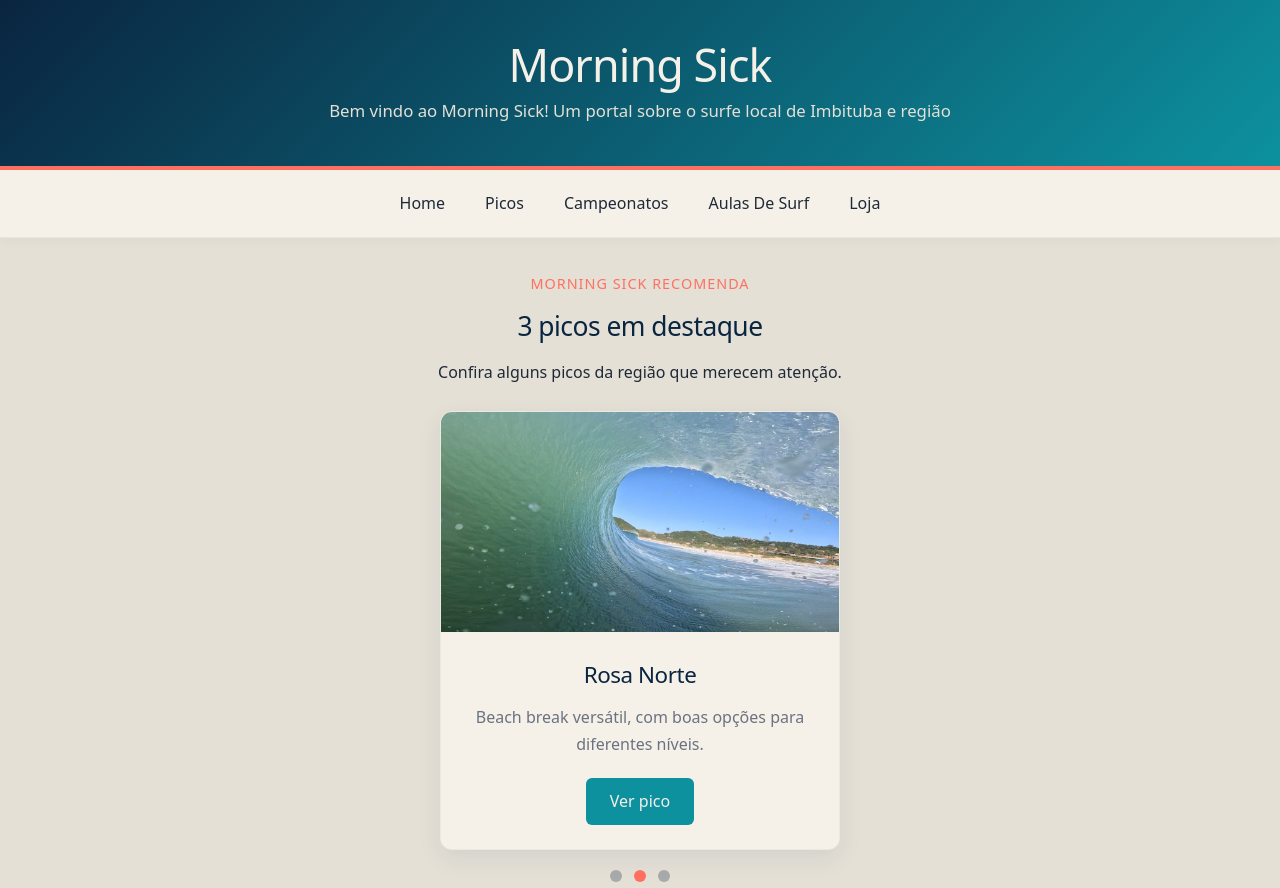
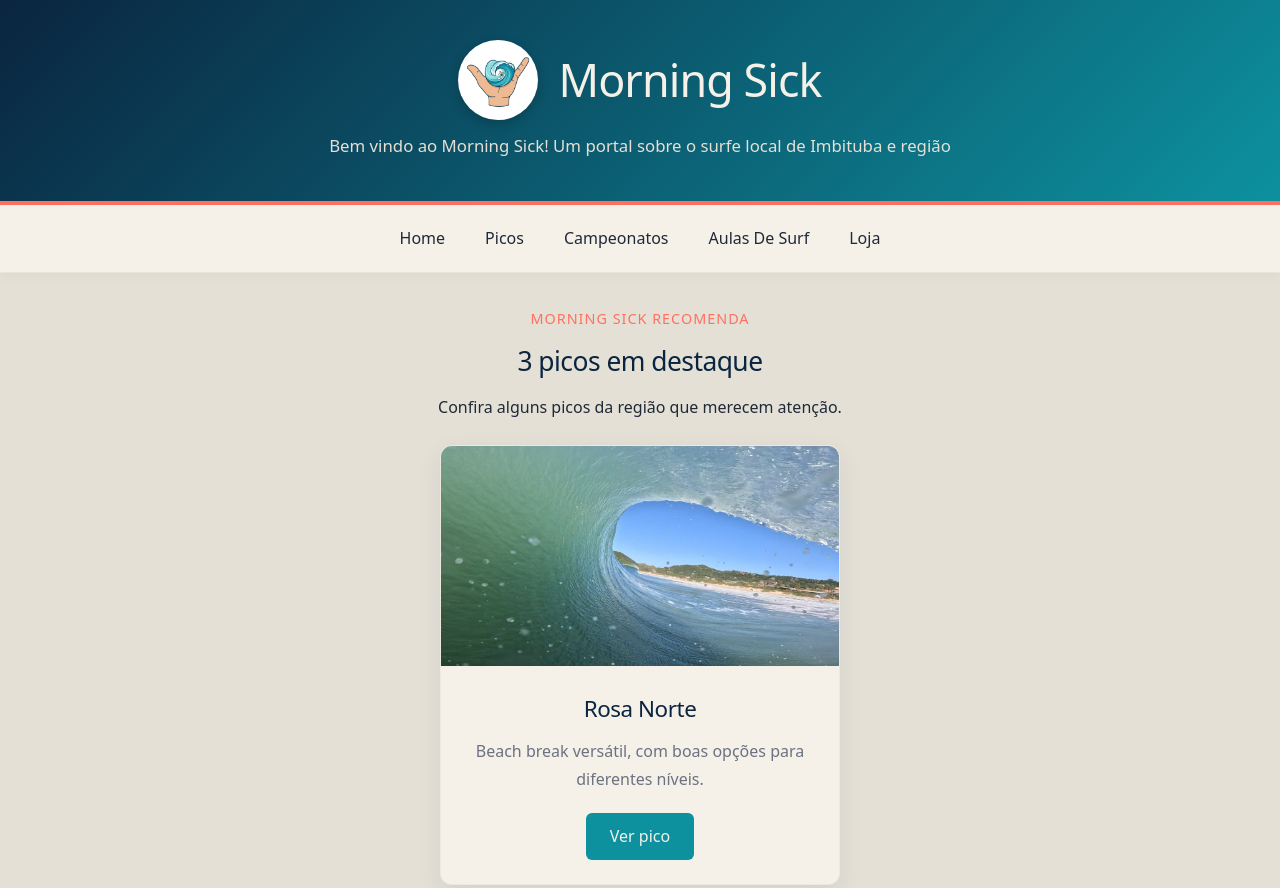
Before and after one commit to itzigrao/Portal-de-Surf-Local, a plain HTML site: page index.html in a window 1280 px wide. Shown: the top 888 px of the page. Drawn offline with Linux system fonts and the light colour scheme.

Commit message:
feat: add site logo and implement global CSS styling

```diff
--- a/assets/css/style.css
+++ b/assets/css/style.css
@@ -49,6 +49,21 @@ header,
     padding: 40px 20px;
     text-align: center;
     border-bottom: 4px solid var(--color-action);
+}
+
+.header-title-container {
+    display: flex;
+    align-items: center;
+    justify-content: center;
+    gap: 20px;
+    margin-bottom: 12px;
+}
+
+.site-logo {
+    max-width: 80px;
+    margin: 0;
+    border-radius: 50%;
+    box-shadow: 0 4px 12px rgba(0,0,0,0.2);
 }
 
 header h1,
--- a/index.html
+++ b/index.html
@@ -11,7 +11,10 @@
 
 <body>
     <header>
-        <h1>Morning Sick</h1>
+        <div class="header-title-container">
+            <img src="assets/img/logo.png" alt="Morning Sick Logo" class="site-logo">
+            <h1>Morning Sick</h1>
+        </div>
         <p>Bem vindo ao Morning Sick! Um portal sobre o surfe local de Imbituba e região</p>
 
     </header>
```
Also changed, not shown: assets/img/logo.png (added).
